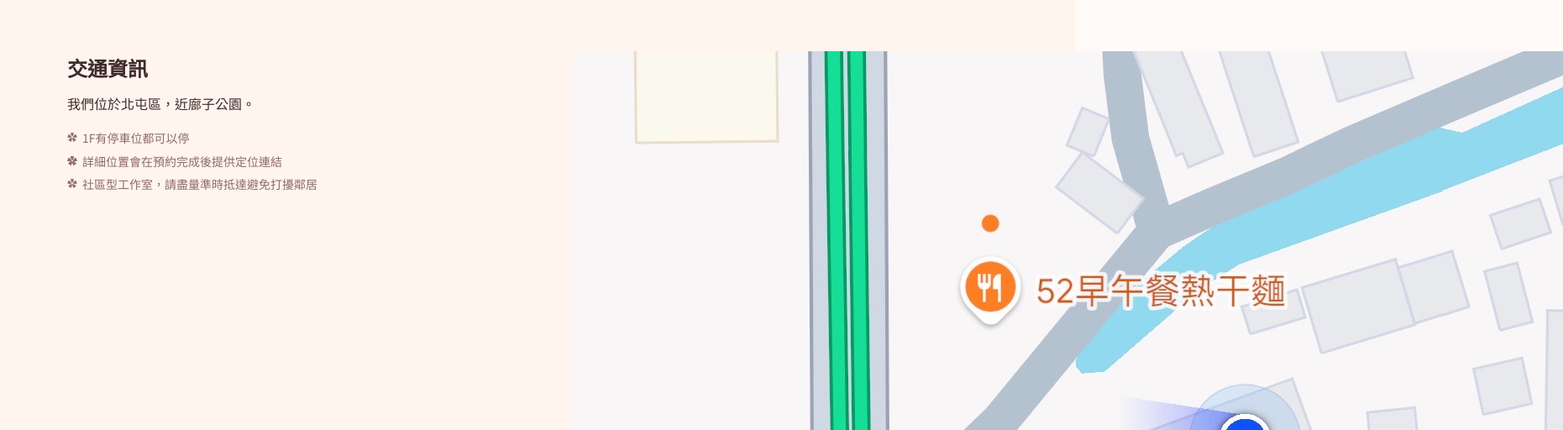
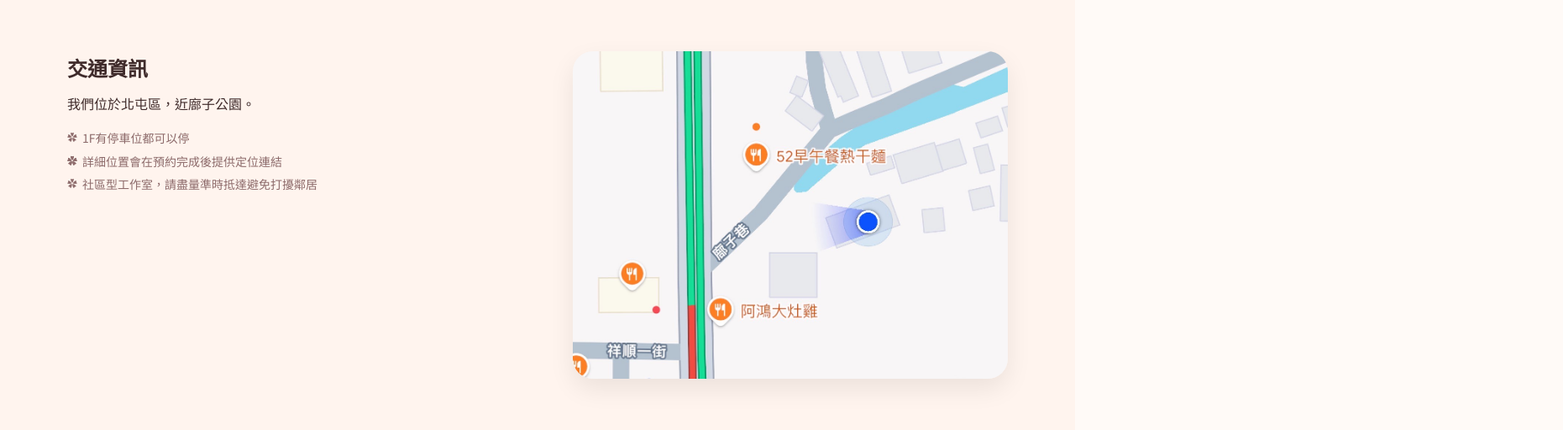
Before and after one commit to lazygleamnail/lazygleam-nail, a plain HTML site: page index.html in a window 1280 px wide. Shown: the part 4500-5012 px from the top of the page at 84% size, 1861 px wide, since content can reach past the window. Drawn offline with Linux system fonts and the light colour scheme.

Commit message:
Update style.css

```diff
--- a/style.css
+++ b/style.css
@@ -576,3 +576,16 @@
   display: block;
   border-radius: 20px;
 }
+/* ===== 地標圖片 ===== */
+.location-image {
+  width: 100%;
+  border-radius: 24px;
+  overflow: hidden;
+  box-shadow: 0 12px 30px rgba(0,0,0,0.08);
+}
+
+.location-image img {
+  width: 100%;
+  height: auto;          /* 整張顯示，不裁切 */
+  display: block;
+}
```
